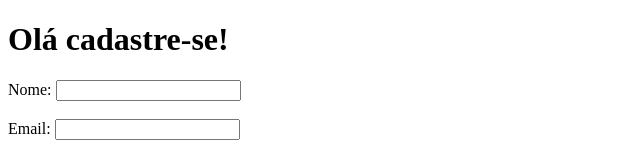
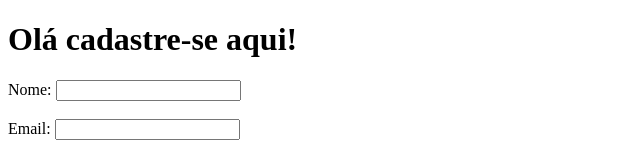
Before and after one commit to panzo11/DesafioDevOps_2024, a plain HTML site: page frontend/index.html in a window 1280 px wide. Shown: the top 156 px of the page, without its empty margins (0-640 px from the left). Drawn offline with Linux system fonts and the light colour scheme.

Commit message:
deploy 8

```diff
--- a/frontend/index.html
+++ b/frontend/index.html
@@ -6,7 +6,7 @@
   <title>Formulário</title>
 </head>
 <body>
-  <h1>Olá cadastre-se!</h1>
+  <h1>Olá cadastre-se aqui!</h1>
   <form id="form">
     <label for="name">Nome:</label>
     <input type="text" id="name" name="name" required><br><br>
```
